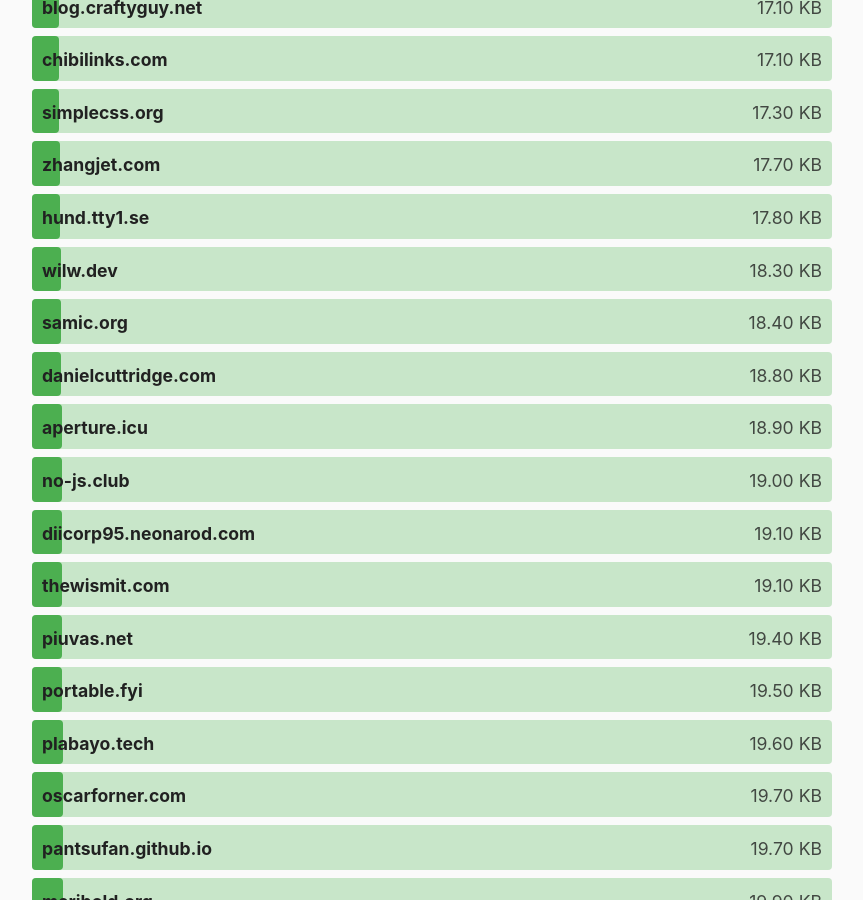
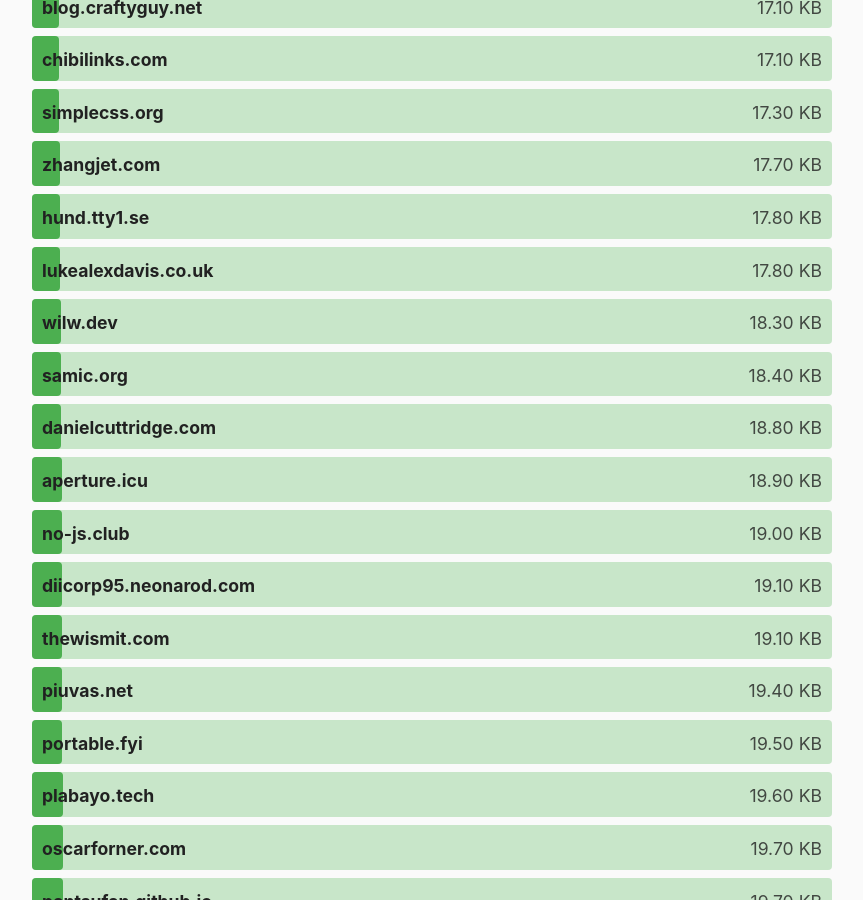
Before and after one commit to kevquirk/512kb.club, a Jekyll site: the page built from index.md, in a window 1280 px wide and 900 px high, scrolled down 6846 px. Shown: the whole window, without its empty margins (208-1071 px from the left). Built offline with Jekyll 4.4.1, drawn with Linux system fonts in a browser that asks for light colours; some of the changed text lies outside the part shown.

Commit message:
Update sites.yml

```diff
--- a/_data/sites.yml
+++ b/_data/sites.yml
@@ -1619,8 +1619,8 @@
 
 - domain: lukealexdavis.co.uk
   url: https://lukealexdavis.co.uk/
-  size: 42.6
-  last_checked: 2021-07-19
+  size: 17.8
+  last_checked: 2023-04-21
 
 - domain: lukerissacher.com
   url: https://lukerissacher.com/blog
```
